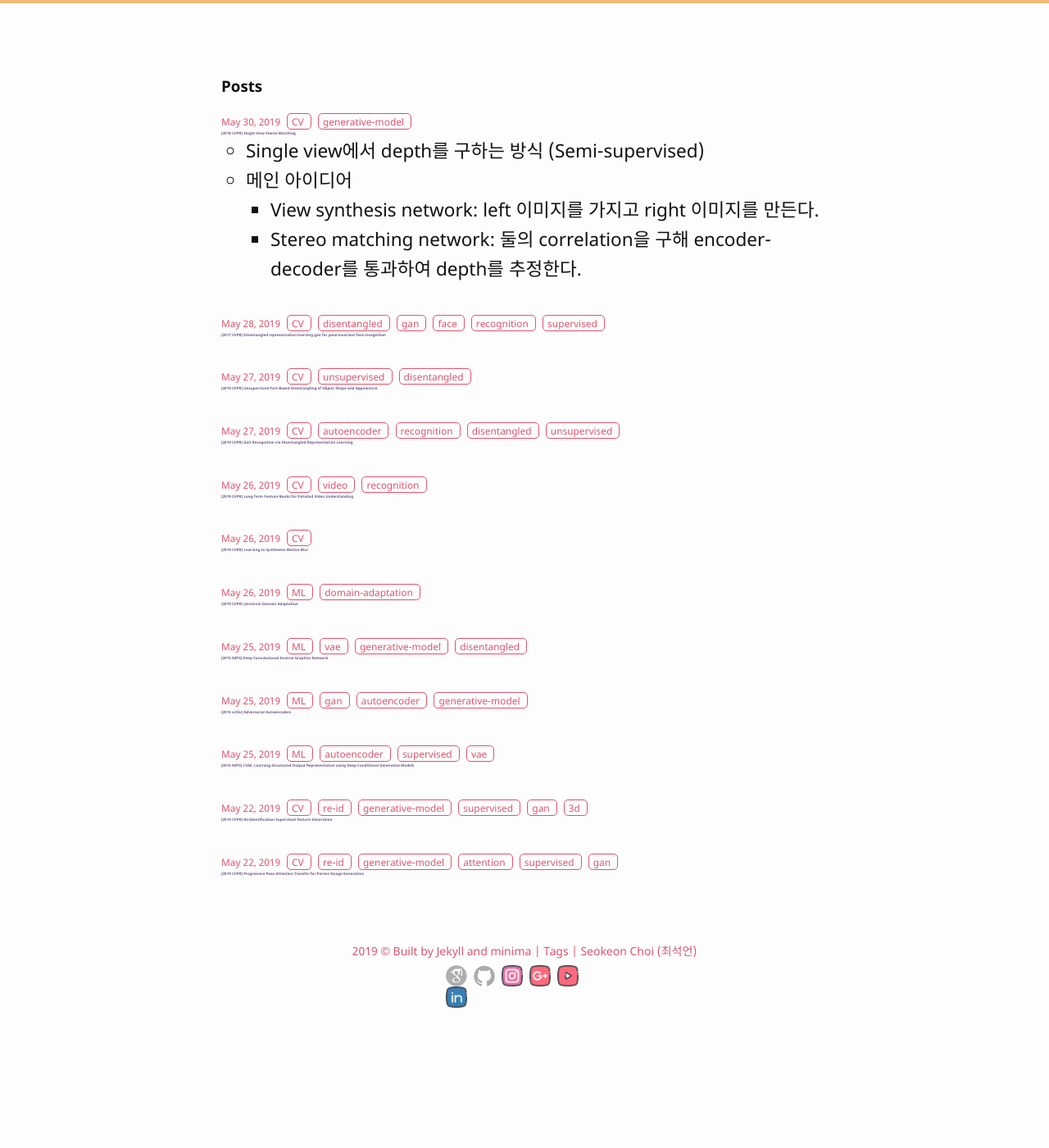
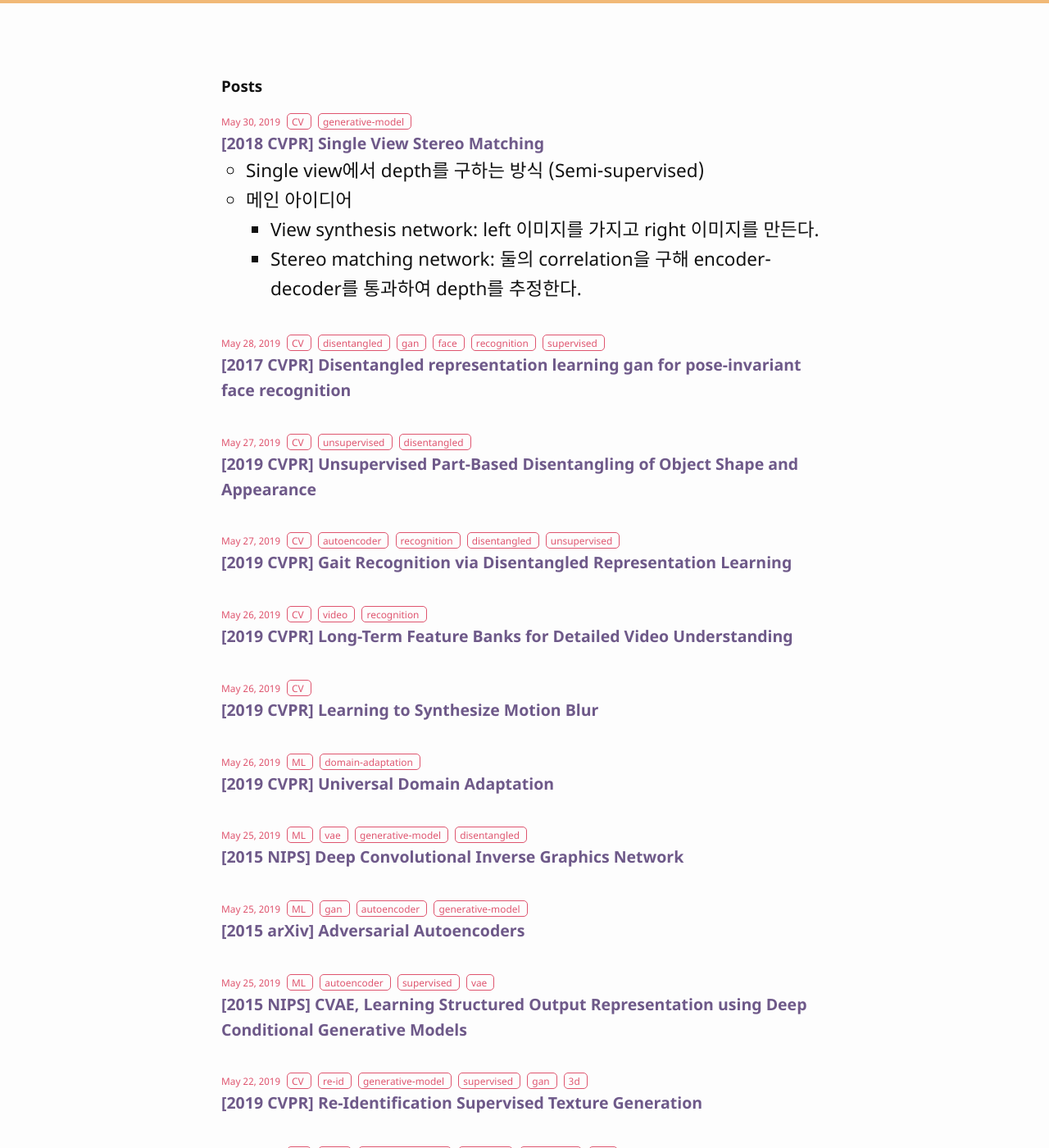
Before and after one commit to bismex/bismex.github.io, a Jekyll site: the page built from index.html, in a window 1280 px wide and 1400 px high. Shown: the whole window at 82% size. Built offline with Jekyll 4.4.1, drawn with Linux system fonts in a browser that asks for light colours.

Commit message:
Update _layout.scss

```diff
--- a/_sass/minima/_layout.scss
+++ b/_sass/minima/_layout.scss
@@ -199,10 +199,10 @@
 
 .post-link {
   display: block;
-  @include relative-font-size(0.30);
+  @include relative-font-size(1.30);
   font-weight: 600;
 
-  font-color: #303030;
+  font-color: #000000;
 
   &:hover {
     color: $crimson-color-light;
```
